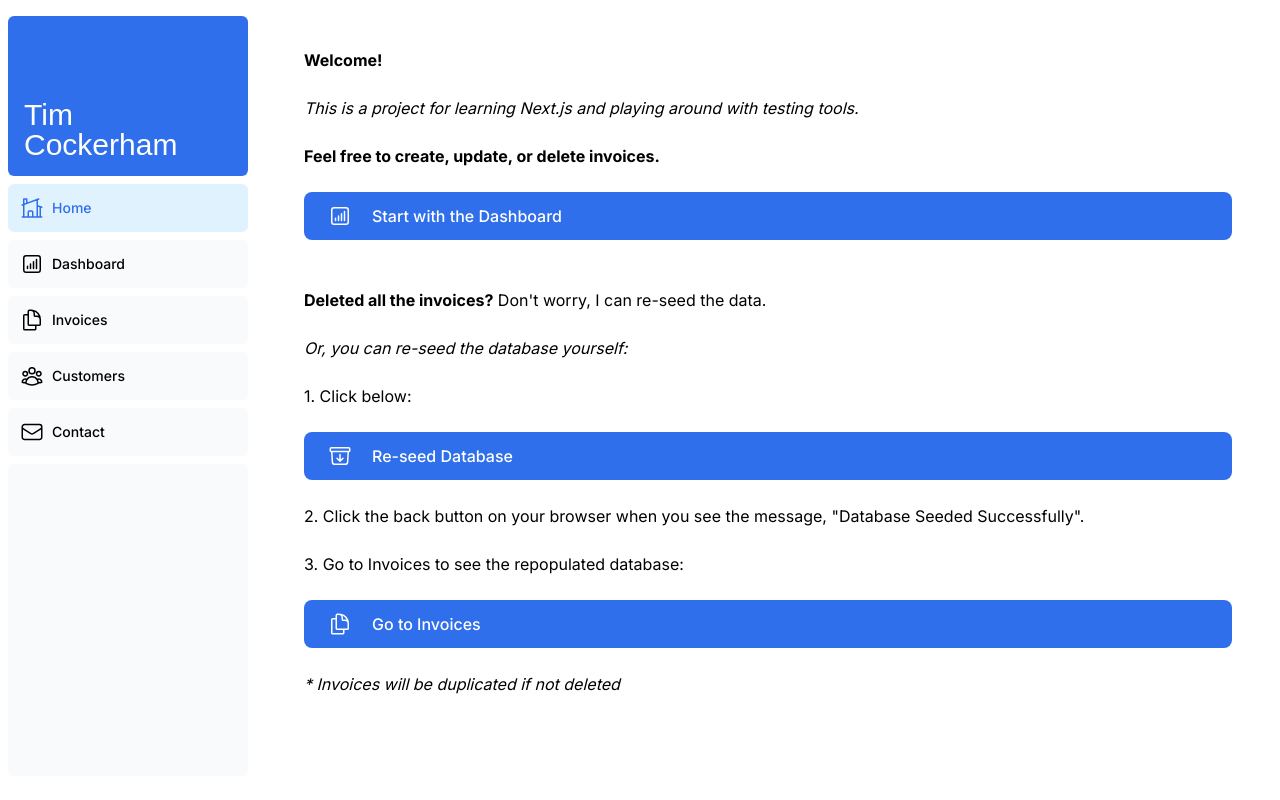
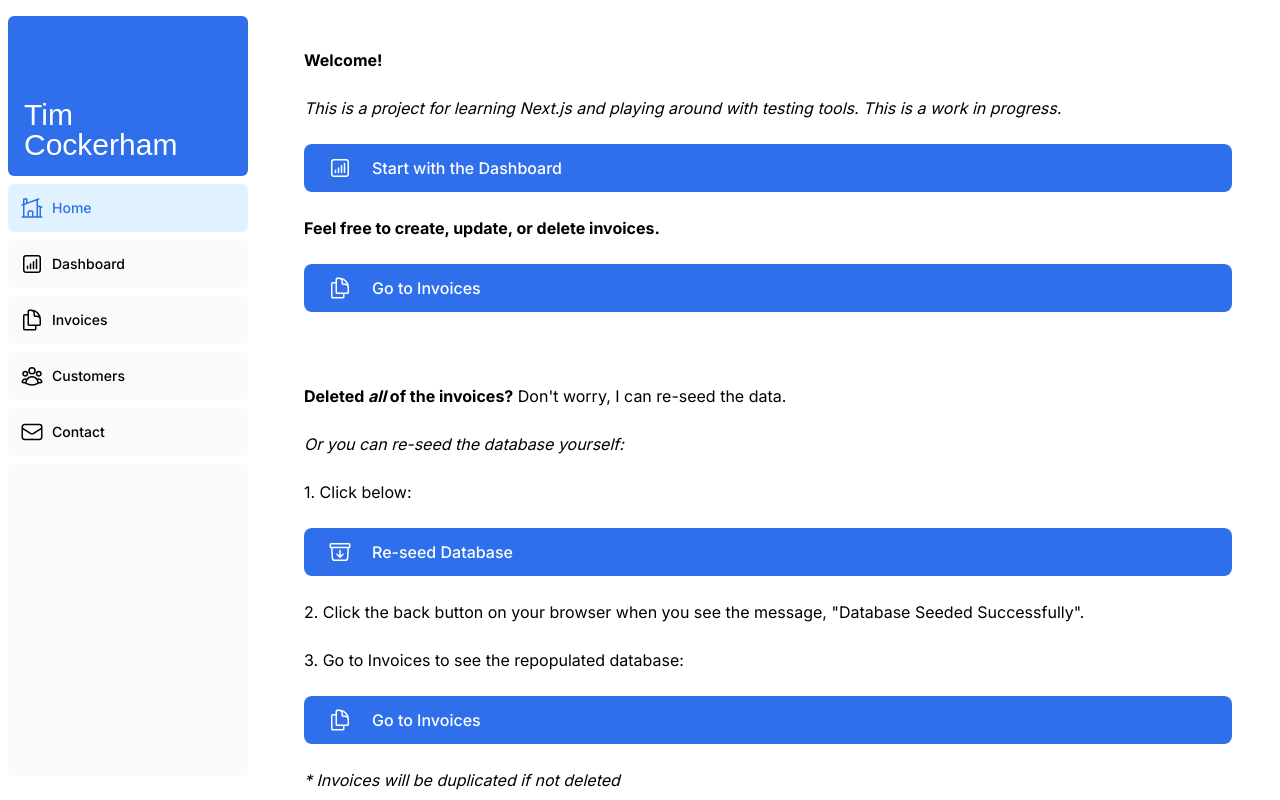
Before and after one commit to tjcocker/NextJS-App, a Next.js app: page /dashboard/home in a window 1280 px wide. Built offline with nearby package versions, Linux system fonts and the light colour scheme; a web font is replaced by a local one.

Commit message:
updates to home page

```diff
--- a/app/dashboard/home/page.tsx
+++ b/app/dashboard/home/page.tsx
@@ -15,17 +15,22 @@ const Home: NextPage = () => {
                 <h1>
                     <b>Welcome!</b>
                 </h1><br></br>
-                <p><i>This is a project for learning Next.js and playing around with testing tools.</i></p>
+                <p><i>This is a project for learning Next.js and playing around with testing tools. This is a work in progress.</i></p>
                 <br></br>
-                <p><b>Feel free to create, update, or delete invoices.</b></p><br></br>
                 <Link
                     href="/dashboard"
                     className="flex items-center gap-5 self-start rounded-lg bg-blue-600 px-6 py-3 text-sm font-medium text-white transition-colors hover:bg-blue-400 md:text-base"
                 > <ChartBarSquareIcon className="w-5 md:w-6" />
                     <span>Start with the Dashboard</span>
-                </Link>
-                <br></br><br></br>
-                <p><b>Deleted all the invoices?</b> Don&apos;t worry, I can re-seed the data.</p><br></br> <p><i>Or, you can re-seed the database yourself:</i></p><br></br>
+                </Link><br></br>
+                <p><b>Feel free to create, update, or delete invoices.</b></p><br></br>
+                <Link
+                    href="/dashboard/invoices"
+                    className="flex items-center gap-5 self-start rounded-lg bg-blue-600 px-6 py-3 text-sm font-medium text-white transition-colors hover:bg-blue-400 md:text-base"
+                > <DocumentDuplicateIcon className="w-5 md:w-6" />
+                    <span>Go to Invoices</span>
+                </Link><br></br><br></br><br></br>
+                <p><b>Deleted <i>all</i> of the invoices?</b> Don&apos;t worry, I can re-seed the data.</p><br></br> <p><i>Or you can re-seed the database yourself:</i></p><br></br>
                 <p>1. Click below:</p><br></br>
                 <a
                     href="/seed"
```
